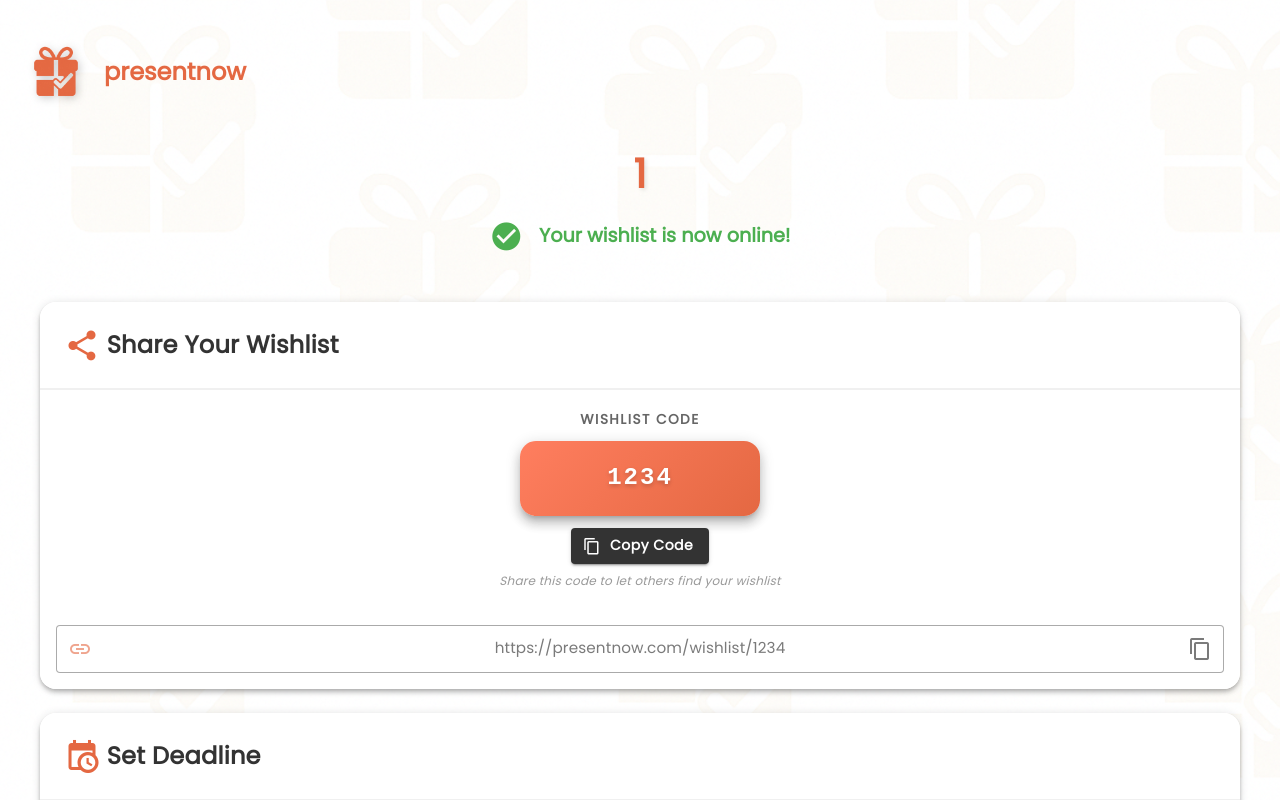
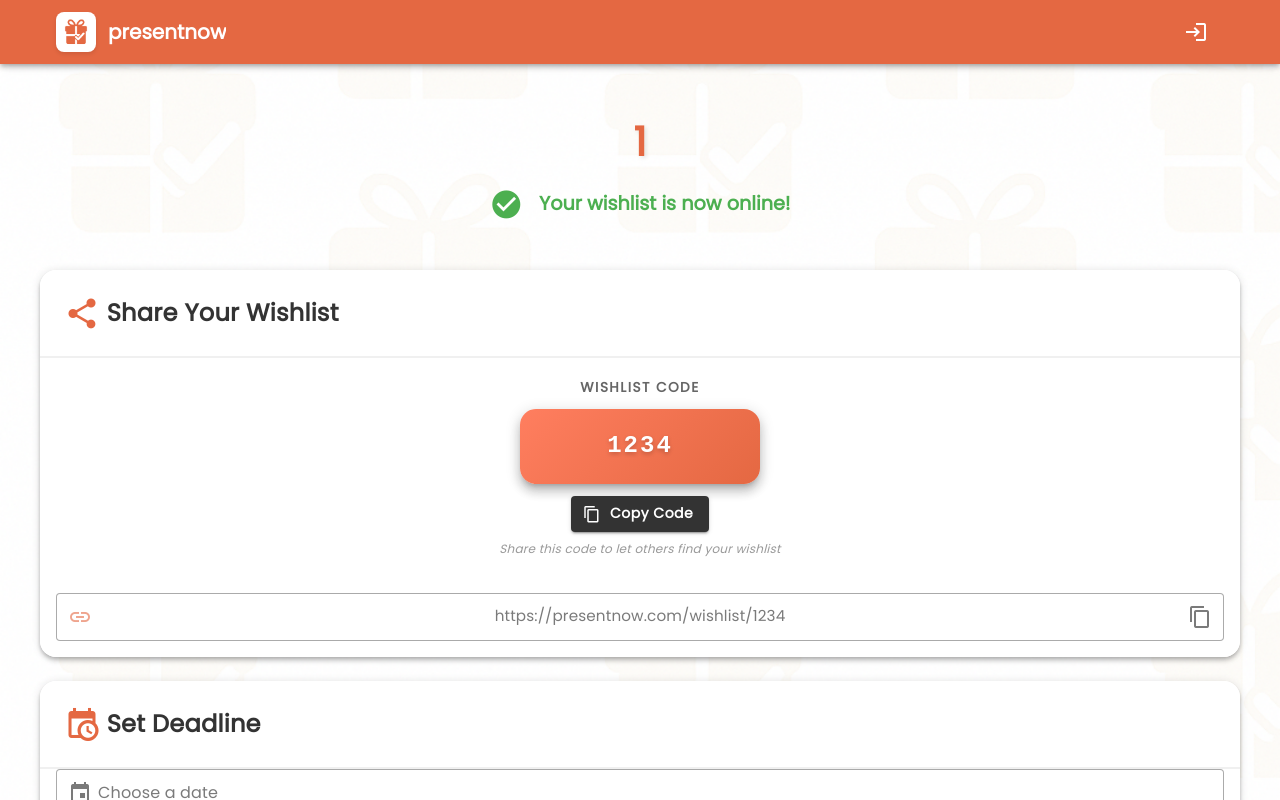
Before and after one commit to workaround-org/presentnow-frontend, a Vue app: page /create/1 in a window 1280 px wide. Shown: the top 800 px of the page. Built offline with nearby package versions, Linux system fonts and the light colour scheme; no server answers.

Commit message:
💄 Fix header and use header in /create

```diff
--- /dev/null
+++ b/src/components/AppHeader.vue
@@ -0,0 +1,54 @@
+<template>
+  <v-app-bar color="#e46842" elevation="4" class="app-bar">
+    <v-container class="d-flex align-center px-4">
+      <div class="d-flex align-center logo-container" @click="goToHome">
+        <v-img
+          class="logo-img"
+          :width="40"
+          :src="presentNowIcon"
+        ></v-img>
+        <v-toolbar-title class="ml-3 text-white font-weight-bold">
+          presentnow
+        </v-toolbar-title>
+      </div>
+      <v-spacer></v-spacer>
+      <AuthMenu />
+    </v-container>
+  </v-app-bar>
+</template>
+
+<script setup>
+import { useRouter } from 'vue-router'
+import AuthMenu from '@/components/AuthMenu.vue'
+import presentNowIcon from '@/assets/images/presentnow-icon.png'
+
+const router = useRouter()
+
+function goToHome() {
+  router.push('/')
+}
+</script>
+
+<style scoped>
+.app-bar {
+  backdrop-filter: blur(10px);
+}
+
+.logo-img {
+  border-radius: 8px;
+  background-color: white;
+  padding: 4px;
+  box-shadow: 0 2px 4px rgba(0, 0, 0, 0.1);
+  max-width: 40px;
+  max-height: 40px;
+}
+
+.logo-container {
+  cursor: pointer;
+  transition: opacity 0.2s ease;
+}
+
+.logo-container:hover {
+  opacity: 0.9;
+}
+</style>
--- a/src/components/AuthCallback.vue
+++ b/src/components/AuthCallback.vue
@@ -10,7 +10,7 @@
                 <v-img
                   class="mx-auto mb-6 logo-img"
                   :width="100"
-                  src="src/assets/images/presentnow-icon.png"
+                  :src="presentNowIcon"
                 ></v-img>
 
                 <!-- Loading State -->
@@ -56,6 +56,7 @@
 import { ref, onMounted } from 'vue'
 import { useRouter } from 'vue-router'
 import authService from '@/auth/authService'
+import presentNowIcon from '@/assets/images/presentnow-icon.png'
 
 const router = useRouter()
 const message = ref('Processing authentication...')
--- a/src/components/CreateWishList.vue
+++ b/src/components/CreateWishList.vue
@@ -1,9 +1,6 @@
 <template>
   <div class="bg-image">
-    <div class="header-nav" @click="toHome">
-      <v-img class="logo-small" :width="80" :src="presentNowIcon"></v-img>
-      <h3 class="logo-text">presentnow</h3>
-    </div>
+    <AppHeader />
 
     <div class="main-content">
       <div class="page-header">
@@ -126,10 +123,10 @@ import '@fontsource/poppins';
 import Wish from "@/components/Wish.vue";
 import {onMounted, ref} from "vue";
 import WishListCode from "@/components/WishListCode.vue";
+import AppHeader from "@/components/AppHeader.vue";
 import {VDateInput} from 'vuetify/labs/VDateInput'
 import {useRoute, useRouter} from 'vue-router'
 import {getPublicWishList} from '@/api/client'
-import presentNowIcon from '@/assets/images/presentnow-icon.png'
 
 const route = useRoute()
 const router = useRouter()
@@ -196,10 +193,6 @@ function copyToClipboard() {
   });
 }
 
-function toHome() {
-  router.push('/')
-}
-
 onMounted(async () => {
   loading.value = true
   try {
@@ -238,34 +231,10 @@ onMounted(async () => {
   padding: 2rem 1rem;
 }
 
-.header-nav {
-  display: flex;
-  align-items: center;
-  gap: 0.5rem;
-  cursor: pointer;
-  transition: transform 0.2s ease;
-  margin-bottom: 2rem;
-  width: fit-content;
-}
-
-.header-nav:hover {
-  transform: scale(1.05);
-}
-
-.logo-small {
-  filter: drop-shadow(2px 2px 4px rgba(0, 0, 0, 0.2));
-}
-
-.logo-text {
-  color: #e46842;
-  font-size: 1.5rem;
-  font-weight: 700;
-  margin: 0;
-}
-
 .main-content {
   max-width: 1200px;
   margin: 0 auto;
+  padding-top: 80px;
 }
 
 .page-header {
--- a/src/components/MyWishlists.vue
+++ b/src/components/MyWishlists.vue
@@ -1,19 +1,6 @@
 <template>
   <div class="bg-image">
-    <v-app-bar color="#e46842" elevation="4" class="app-bar">
-      <v-container class="d-flex align-center px-4">
-        <v-img
-          class="logo-img"
-          :width="40"
-          src="src/assets/images/presentnow-icon.png"
-        ></v-img>
-        <v-toolbar-title class="ml-3 text-white font-weight-bold">
-          presentnow
-        </v-toolbar-title>
-        <v-spacer></v-spacer>
-        <AuthMenu />
-      </v-container>
-    </v-app-bar>
+    <AppHeader />
 
     <v-main>
       <v-container class="py-8">
@@ -188,7 +175,7 @@ import { ref, onMounted } from 'vue'
 import { useRouter } from 'vue-router'
 import { getWishLists, deleteWishList } from '@/api/client'
 import CreateWishListDialog from '@/components/CreateWishListDialog.vue'
-import AuthMenu from '@/components/AuthMenu.vue'
+import AppHeader from '@/components/AppHeader.vue'
 import authService from '@/auth/authService'
 
 const router = useRouter()
@@ -276,14 +263,6 @@ onMounted(async () => {
   background-attachment: fixed;
   min-height: 100vh;
   width: 100%;
-}
-
-.app-bar {
-  backdrop-filter: blur(10px);
-}
-
-.logo-img {
-  border-radius: 8px;
 }
 
 .content-wrapper {
--- a/src/components/Startpage.vue
+++ b/src/components/Startpage.vue
@@ -5,7 +5,7 @@
         <v-img
             class="mx-auto logo-img"
             :width="isMobile ? 150 : 200"
-            src="src/assets/images/presentnow-icon.png"
+            :src="presentNowIcon"
         ></v-img>
         <h1 class="app-title">presentnow</h1>
         <p class="app-subtitle">Your wishlist, beautifully shared</p>
@@ -108,6 +108,7 @@ import CreateWishListDialog from "@/components/CreateWishListDialog.vue";
 import authService from '@/auth/authService';
 import { getPublicWishList } from '@/api/client';
 import { useDisplay } from 'vuetify';
+import presentNowIcon from '@/assets/images/presentnow-icon.png';
 
 const { mobile } = useDisplay();
 const isMobile = computed(() => mobile.value);
```
